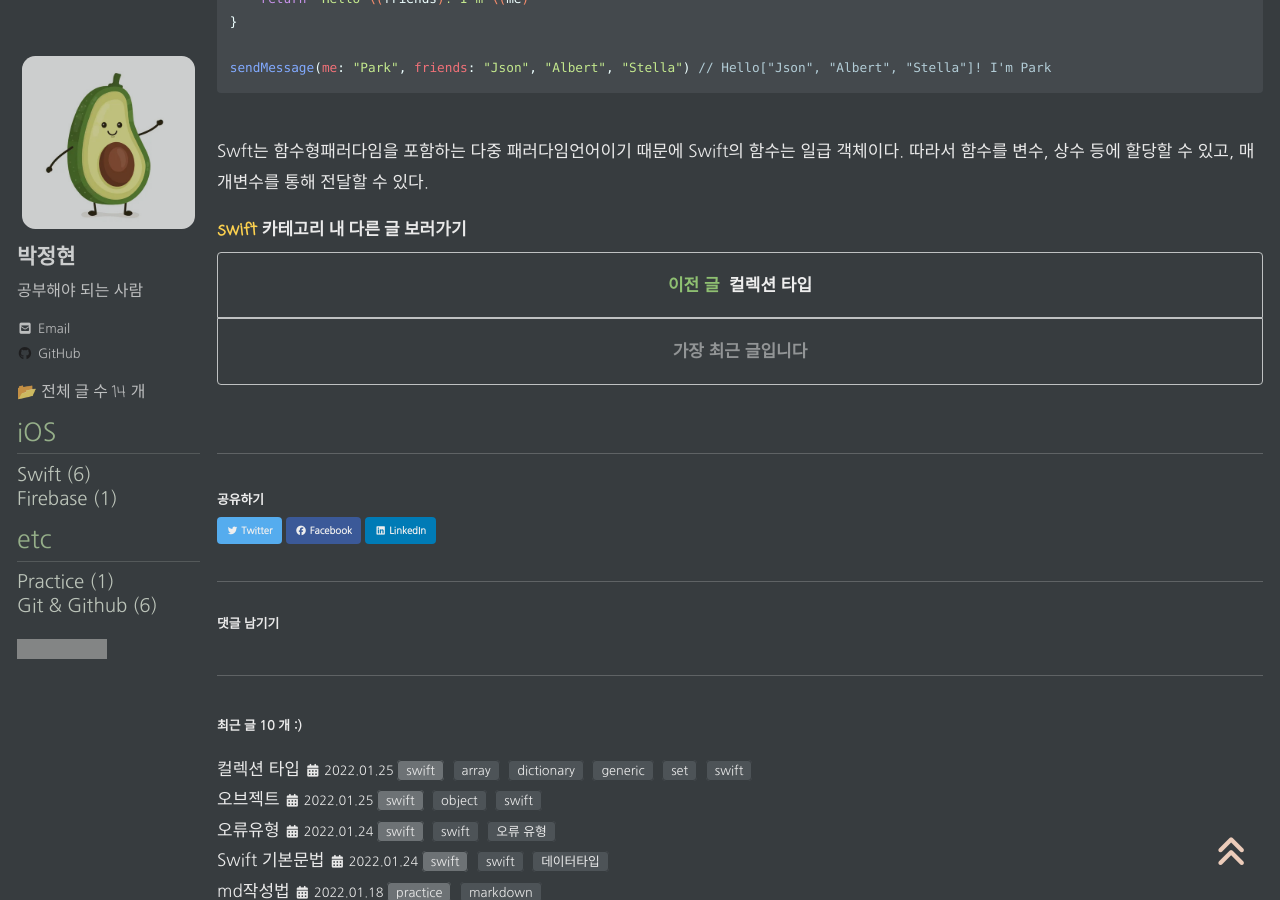
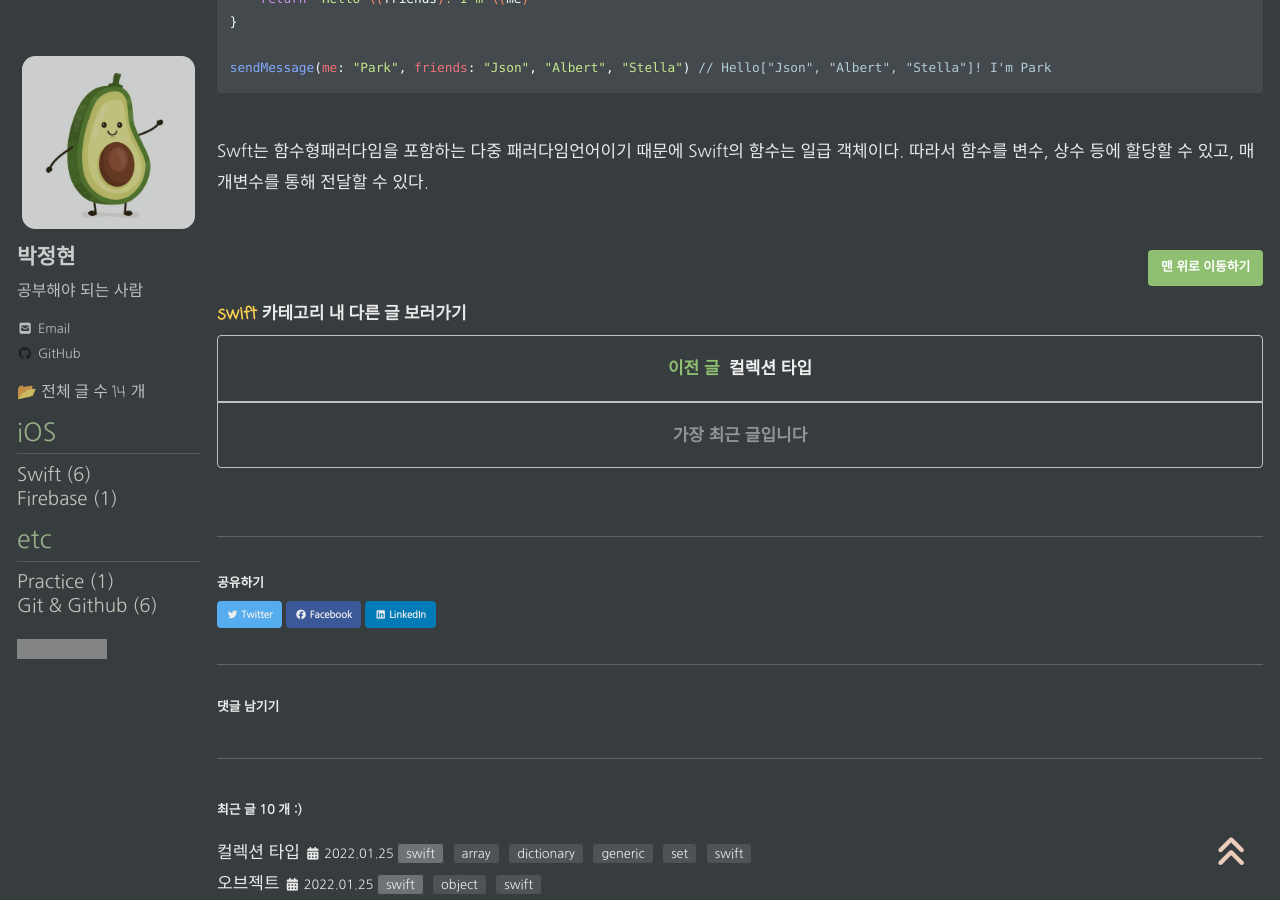
Before and after one commit to Park-JeongHyun/Park-JeongHyun.github.io, a Jekyll site: the page built from _posts/swft/2022-01-26-함수.md, in a window 1280 px wide and 900 px high, scrolled down 2293 px. Built offline with Jekyll 4.4.1, drawn with Linux system fonts in a browser that asks for light colours; cached includes are drawn as plain includes; nearby versions of some CDN libraries; some web fonts are replaced; comment, search, counter and statistics services are not loaded; grey boxes are pictures that could not be loaded.

Commit message:
1 / 26 iOS Study

````diff
--- a/_posts/swft/2022-01-26-함수.md
+++ b/_posts/swft/2022-01-26-함수.md
@@ -88,3 +88,7 @@ sendMessage(me: "Park", friends: "Json", "Albert", "Stella") // Hello["Json", "A
 ```
 <br>
 Swft는 함수형패러다임을 포함하는 다중 패러다임언어이기 때문에 Swift의 함수는 일급 객체이다. 따라서 함수를 변수, 상수 등에 할당할 수 있고, 매개변수를 통해 전달할 수 있다.
+
+<br>
+[맨 위로 이동하기](#){: .btn .btn--primary }{: .align-right}
+<br>
````
